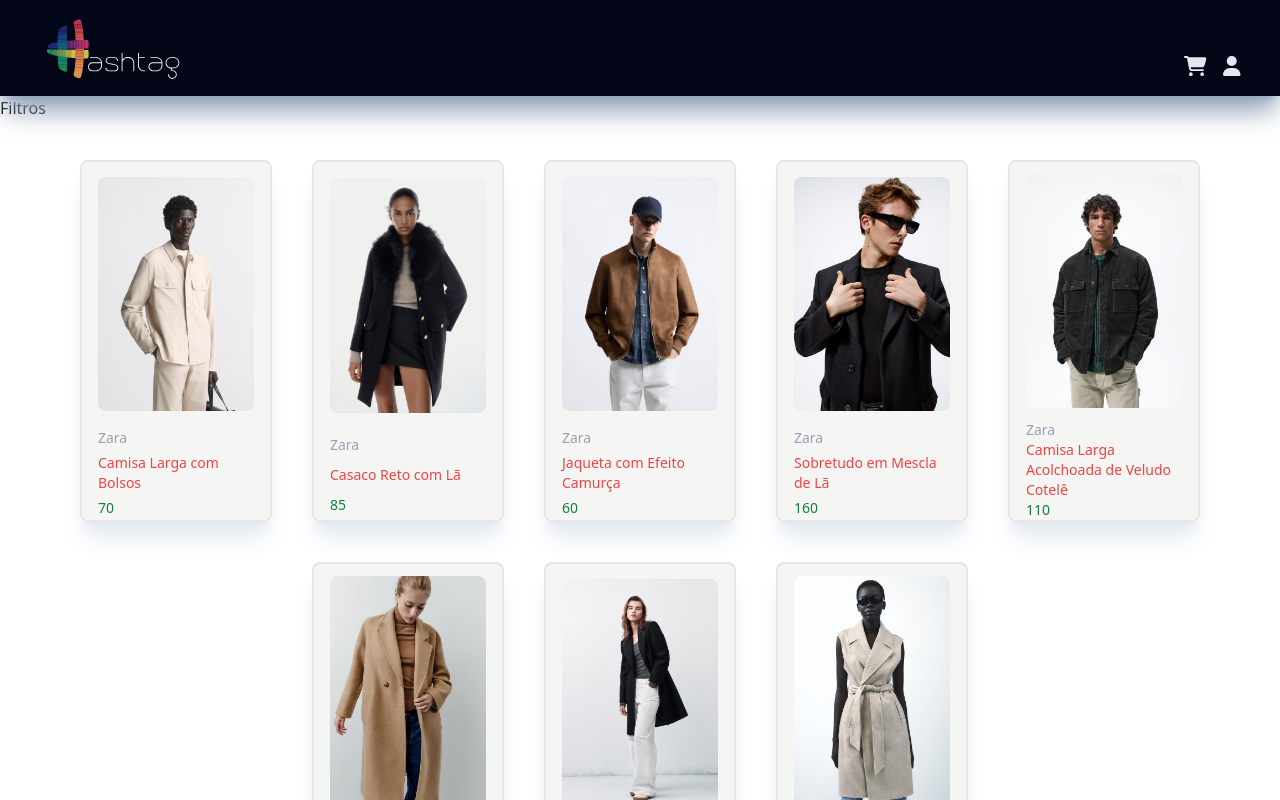
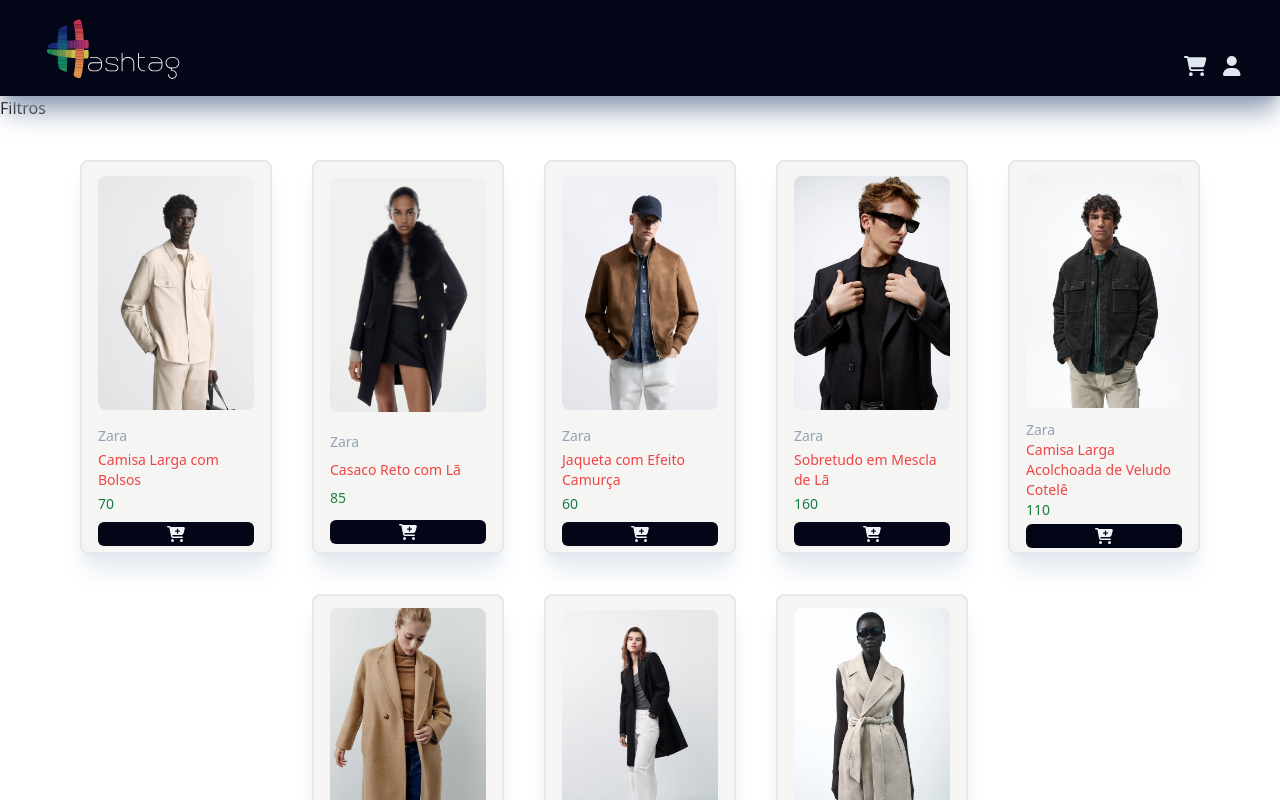
Before and after one commit to EngSivaldo/react-ecommerce, a React (Vite) app in the folder magazineHashtagR/: page / in a window 1280 px wide. Shown: the top 800 px of the page. Built offline with nearby package versions, Linux system fonts and the light colour scheme.

Commit message:
O botão de adicionar ao carrinho

```diff
--- a/magazineHashtagR/src/pages/HomePage/ProductCard.jsx
+++ b/magazineHashtagR/src/pages/HomePage/ProductCard.jsx
@@ -1,3 +1,6 @@
+import { FontAwesomeIcon } from "@fortawesome/react-fontawesome";
+import { faCartPlus } from "@fortawesome/free-solid-svg-icons";
+
 const ProductCard = ({id, name, brand, image, feminine, price}) => {
   return (
   <article className="card-produto group w-48 bg-stone-100 shadow-xl shadow-slate-200 flex flex-col justify-around border-2 border-gray-200 rounded-lg ">
@@ -5,6 +8,7 @@
     <p className="mx-4 text-sm text-slate-400">{brand}</p>
     <p className="mx-4 text-sm text-red-500">{name}</p>
     <p className="mx-4 text-sm text-green-700">{price}</p>
+    <button className="bg-slate-950 rounded-md mx-4 my-1 text-slate-100 hover:bg-indigo-800"><FontAwesomeIcon icon={faCartPlus} /></button>
   </article>
   )
 
--- a/magazineHashtagR/src/pages/HomePage/ProductsContainer.jsx
+++ b/magazineHashtagR/src/pages/HomePage/ProductsContainer.jsx
@@ -5,7 +5,7 @@
   return (
     <section className='conatiner flex flex-wrap mx-auto p-10 justify-center gap-10'>
       {catalog.map((product) => (
-        <ProductCard {...product} />
+        <ProductCard key={`product_${product.id}_key`} {...product} />
         ))}
 
     </section>
```
